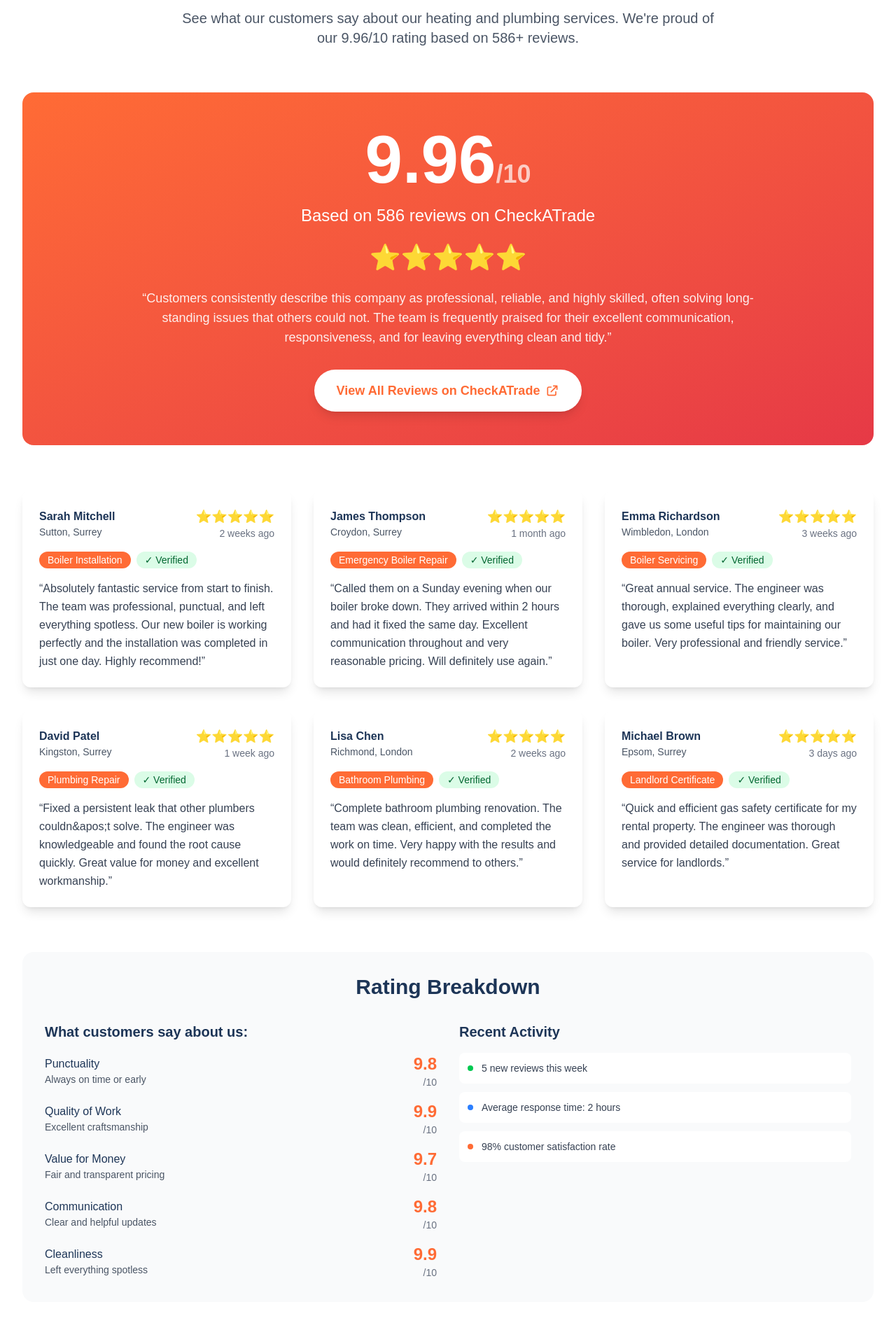
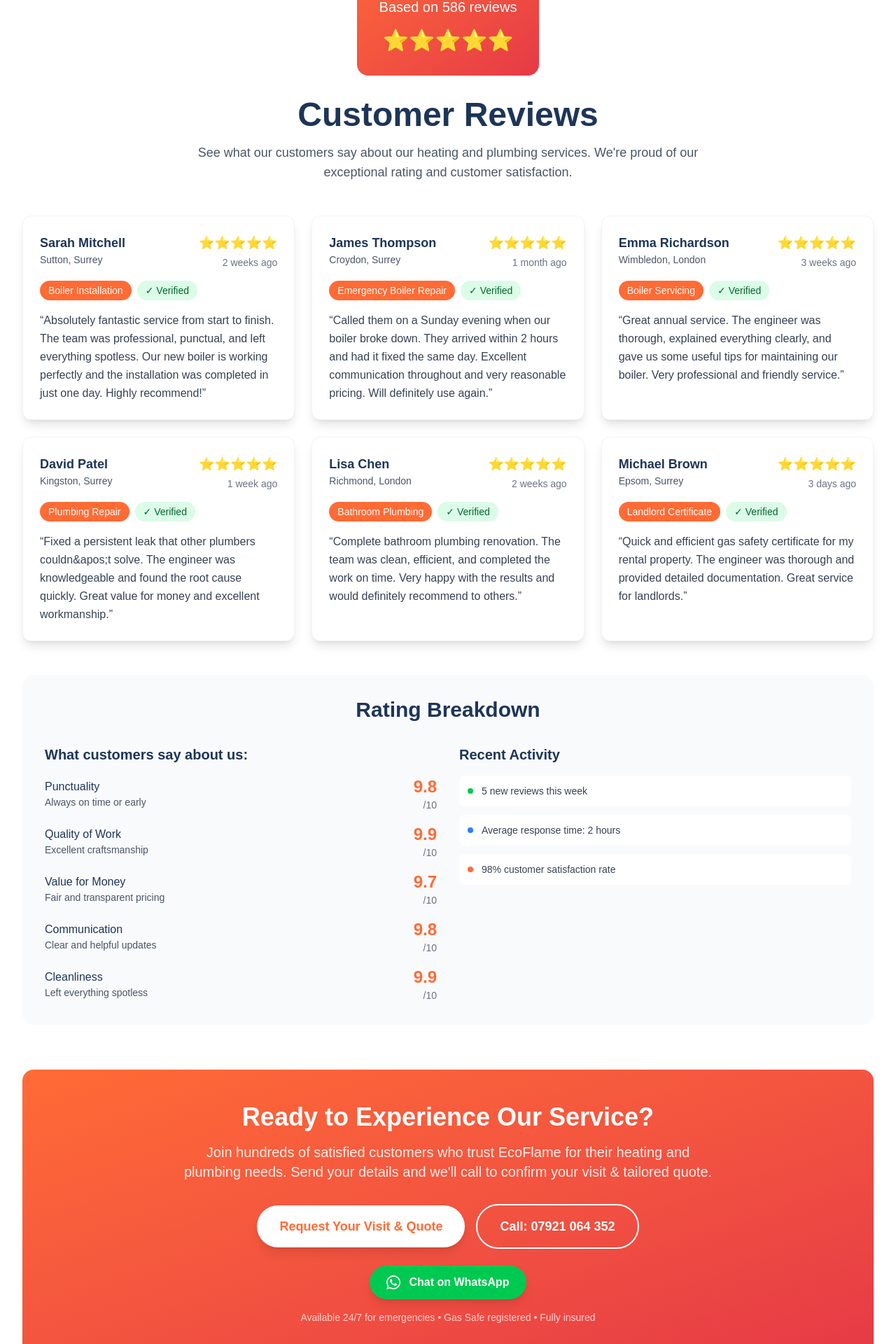
Before and after one commit to PatchLore/ecoflame-webapp, a Next.js app: page /reviews in a window 1280 px wide. Shown: the part 248-2168 px from the top of the page at 70% size. Built offline with nearby package versions, Linux system fonts and the light colour scheme.

Commit message:
Reviews: refactor layout with ReviewCard component, prominent rating badge, responsive grid, enhanced CTA with WhatsApp, improved branding and accessibility

```diff
--- a/src/app/reviews/page.tsx
+++ b/src/app/reviews/page.tsx
@@ -1,45 +1,28 @@
 import EcoFlameLayout from '@/components/EcoFlameLayout'
+import ReviewCard from '@/components/ReviewCard'
 import Link from 'next/link'
 
 export default function ReviewsPage() {
   return (
     <EcoFlameLayout>
-      <div className="py-24 px-8">
+      <div className="py-16 px-8">
         <div className="max-w-[1400px] mx-auto">
-          {/* Header */}
-          <div className="text-center mb-16">
-            <h1 className="text-5xl md:text-6xl font-bold text-[#1D3557] mb-6">Customer Reviews</h1>
-            <p className="text-xl text-gray-600 max-w-3xl mx-auto">
+          {/* Header with prominent rating badge */}
+          <div className="text-center mb-12">
+            <div className="bg-gradient-to-br from-[#FF6B35] to-[#E63946] text-white rounded-2xl p-8 mb-8 inline-block">
+              <div className="text-6xl font-bold mb-2">9.96<span className="text-3xl opacity-70">/10</span></div>
+              <p className="text-xl mb-4">Based on 586 reviews</p>
+              <div className="text-3xl">⭐⭐⭐⭐⭐</div>
+            </div>
+            <h1 className="text-4xl md:text-5xl font-bold text-[#1D3557] mb-4">Customer Reviews</h1>
+            <p className="text-lg text-gray-600 max-w-3xl mx-auto">
               See what our customers say about our heating and plumbing services.
-              We&apos;re proud of our 9.96/10 rating based on 586+ reviews.
+              We&apos;re proud of our exceptional rating and customer satisfaction.
             </p>
           </div>
 
-          {/* Overall Rating */}
-          <div className="bg-gradient-to-br from-[#FF6B35] to-[#E63946] text-white rounded-2xl p-12 text-center mb-16">
-            <div className="text-8xl font-bold mb-4">9.96<span className="text-4xl opacity-70">/10</span></div>
-            <p className="text-2xl mb-6">Based on 586 reviews on CheckATrade</p>
-            <div className="text-4xl mb-6">⭐⭐⭐⭐⭐</div>
-            <p className="text-lg opacity-90 max-w-4xl mx-auto">
-              &ldquo;Customers consistently describe this company as professional, reliable, and highly skilled,
-              often solving long-standing issues that others could not. The team is frequently praised for their
-              excellent communication, responsiveness, and for leaving everything clean and tidy.&rdquo;
-            </p>
-            <a
-              href="https://www.checkatrade.com/trades/ecoflameheatingsolutions"
-              target="_blank"
-              rel="noopener noreferrer"
-              className="inline-flex items-center gap-2 bg-white text-[#FF6B35] px-8 py-4 rounded-full font-semibold text-lg transition-all hover:-translate-y-1 shadow-lg mt-8"
-            >
-              View All Reviews on CheckATrade
-              <svg className="w-5 h-5" fill="none" stroke="currentColor" viewBox="0 0 24 24">
-                <path strokeLinecap="round" strokeLinejoin="round" strokeWidth={2} d="M10 6H6a2 2 0 00-2 2v10a2 2 0 002 2h10a2 2 0 002-2v-4M14 4h6m0 0v6m0-6L10 14" />
-              </svg>
-            </a>
-          </div>
-
           {/* Featured Reviews */}
-          <div className="grid grid-cols-1 md:grid-cols-2 lg:grid-cols-3 gap-8 mb-16">
+          <div className="grid grid-cols-1 md:grid-cols-2 lg:grid-cols-3 gap-6 mb-12">
             {[
               {
                 name: 'Sarah Mitchell',
@@ -96,33 +79,16 @@ export default function ReviewsPage() {
                 verified: true
               }
             ].map((review, index) => (
-              <div key={index} className="bg-white rounded-xl shadow-lg p-6 hover:shadow-xl transition-all">
-                <div className="flex items-center justify-between mb-4">
-                  <div>
-                    <h4 className="font-semibold text-[#1D3557]">{review.name}</h4>
-                    <p className="text-sm text-gray-600">{review.location}</p>
-                  </div>
-                  <div className="text-right">
-                    <div className="text-yellow-500 text-lg">
-                      {'⭐'.repeat(review.rating)}
-                    </div>
-                    <p className="text-sm text-gray-500">{review.date}</p>
-                  </div>
-                </div>
-
-                <div className="mb-4">
-                  <span className="bg-[#FF6B35] text-white px-3 py-1 rounded-full text-sm font-medium">
-                    {review.service}
-                  </span>
-                  {review.verified && (
-                    <span className="ml-2 bg-green-100 text-green-800 px-3 py-1 rounded-full text-sm font-medium">
-                      ✓ Verified
-                    </span>
-                  )}
-                </div>
-
-                <p className="text-gray-700 leading-relaxed">&ldquo;{review.review}&rdquo;</p>
-              </div>
+              <ReviewCard
+                key={index}
+                name={review.name}
+                location={review.location}
+                rating={review.rating}
+                date={review.date}
+                service={review.service}
+                review={review.review}
+                verified={review.verified}
+              />
             ))}
           </div>
 
@@ -174,20 +140,47 @@ export default function ReviewsPage() {
             </div>
           </div>
 
-          {/* CTA Section */}
-          <div className="text-center">
-            <h2 className="text-3xl font-bold text-[#1D3557] mb-6">Ready to Experience Our Service?</h2>
-            <p className="text-xl text-gray-600 mb-8">
-              Join hundreds of satisfied customers who trust EcoFlame for their heating and plumbing needs
+          {/* Enhanced CTA Section */}
+          <div className="bg-gradient-to-br from-[#FF6B35] to-[#E63946] text-white rounded-2xl p-8 md:p-12 text-center">
+            <h2 className="text-3xl md:text-4xl font-bold mb-4">Ready to Experience Our Service?</h2>
+            <p className="text-lg md:text-xl mb-8 opacity-90 max-w-3xl mx-auto">
+              Join hundreds of satisfied customers who trust EcoFlame for their heating and plumbing needs.
+              Send your details and we&apos;ll call to confirm your visit & tailored quote.
             </p>
-            <div className="flex flex-col sm:flex-row gap-4 justify-center">
-              <Link href="/#book-now" className="bg-gradient-to-br from-[#FF6B35] to-[#E63946] text-white px-10 py-4 rounded-full font-semibold text-lg transition-all hover:-translate-y-1 shadow-lg">
-                Get Your Quote Today
+
+            <div className="flex flex-col sm:flex-row gap-4 justify-center items-center mb-6">
+              <Link
+                href="/#book-now"
+                className="bg-white text-[#FF6B35] px-8 py-4 rounded-full font-semibold text-lg transition-all hover:-translate-y-1 shadow-lg hover:shadow-xl"
+              >
+                Request Your Visit & Quote
               </Link>
-              <a href="tel:07921064352" className="bg-transparent text-[#FF6B35] px-10 py-4 rounded-full border-2 border-[#FF6B35] font-semibold text-lg transition-all hover:bg-[#FF6B35] hover:text-white">
+              <a
+                href="tel:07921064352"
+                className="bg-transparent text-white px-8 py-4 rounded-full border-2 border-white font-semibold text-lg transition-all hover:bg-white hover:text-[#FF6B35]"
+              >
                 Call: 07921 064 352
               </a>
             </div>
+
+            {/* WhatsApp Chat Button */}
+            <div className="flex justify-center">
+              <a
+                href="https://wa.me/447921064352?text=Hi%20I'm%20interested%20in%20a%20quote"
+                target="_blank"
+                rel="noopener noreferrer"
+                className="inline-flex items-center gap-3 bg-green-500 hover:bg-green-600 text-white px-6 py-3 rounded-full font-semibold transition-all hover:-translate-y-1 shadow-lg"
+              >
+                <svg className="w-5 h-5" fill="currentColor" viewBox="0 0 24 24">
+                  <path d="M17.472 14.382c-.297-.149-1.758-.867-2.03-.967-.273-.099-.471-.148-.67.15-.197.297-.767.966-.94 1.164-.173.199-.347.223-.644.075-.297-.15-1.255-.463-2.39-1.475-.883-.788-1.48-1.761-1.653-2.059-.173-.297-.018-.458.13-.606.134-.133.298-.347.446-.52.149-.174.198-.298.298-.497.099-.198.05-.371-.025-.52-.075-.149-.669-1.612-.916-2.207-.242-.579-.487-.5-.669-.51-.173-.008-.371-.01-.57-.01-.198 0-.52.074-.792.372-.272.297-1.04 1.016-1.04 2.479 0 1.462 1.065 2.875 1.213 3.074.149.198 2.096 3.2 5.077 4.487.709.306 1.262.489 1.694.625.712.227 1.36.195 1.871.118.571-.085 1.758-.719 2.006-1.413.248-.694.248-1.289.173-1.413-.074-.124-.272-.198-.57-.347m-5.421 7.403h-.004a9.87 9.87 0 01-5.031-1.378l-.361-.214-3.741.982.998-3.648-.214-.372a9.86 9.86 0 01-1.51-5.26c.001-5.45 4.436-9.884 9.888-9.884 2.64 0 5.122 1.03 6.988 2.898a9.825 9.825 0 012.893 6.994c-.003 5.45-4.437 9.884-9.885 9.884m8.413-18.297A11.815 11.815 0 0012.05 0C5.495 0 .16 5.335.157 11.892c0 2.096.547 4.142 1.588 5.945L.057 24l6.305-1.654a11.882 11.882 0 005.683 1.448h.005c6.554 0 11.89-5.335 11.893-11.893A11.821 11.821 0 0020.885 3.488"/>
+                </svg>
+                Chat on WhatsApp
+              </a>
+            </div>
+
+            <p className="text-sm opacity-75 mt-4">
+              Available 24/7 for emergencies • Gas Safe registered • Fully insured
+            </p>
           </div>
         </div>
       </div>
--- /dev/null
+++ b/src/components/ReviewCard.tsx
@@ -0,0 +1,47 @@
+interface ReviewCardProps {
+  name: string
+  location: string
+  rating: number
+  date: string
+  service: string
+  review: string
+  verified: boolean
+}
+
+export default function ReviewCard({ name, location, rating, date, service, review, verified }: ReviewCardProps) {
+  return (
+    <div className="bg-white rounded-xl shadow-lg p-6 hover:shadow-xl transition-all border border-gray-100">
+      {/* Header with name, location, and rating */}
+      <div className="flex items-start justify-between mb-4">
+        <div className="flex-1">
+          <h4 className="font-semibold text-[#1D3557] text-lg">{name}</h4>
+          <p className="text-sm text-gray-600">{location}</p>
+        </div>
+        <div className="text-right ml-4">
+          <div className="text-yellow-500 text-lg mb-1">
+            {'⭐'.repeat(rating)}
+          </div>
+          <p className="text-sm text-gray-500">{date}</p>
+        </div>
+      </div>
+
+      {/* Service and verification badges */}
+      <div className="mb-4 flex flex-wrap gap-2">
+        <span className="bg-[#FF6B35] text-white px-3 py-1 rounded-full text-sm font-medium">
+          {service}
+        </span>
+        {verified && (
+          <span className="bg-green-100 text-green-800 px-3 py-1 rounded-full text-sm font-medium flex items-center gap-1">
+            <span>✓</span>
+            <span>Verified</span>
+          </span>
+        )}
+      </div>
+
+      {/* Review text */}
+      <blockquote className="text-gray-700 leading-relaxed">
+        &ldquo;{review}&rdquo;
+      </blockquote>
+    </div>
+  )
+}
```
